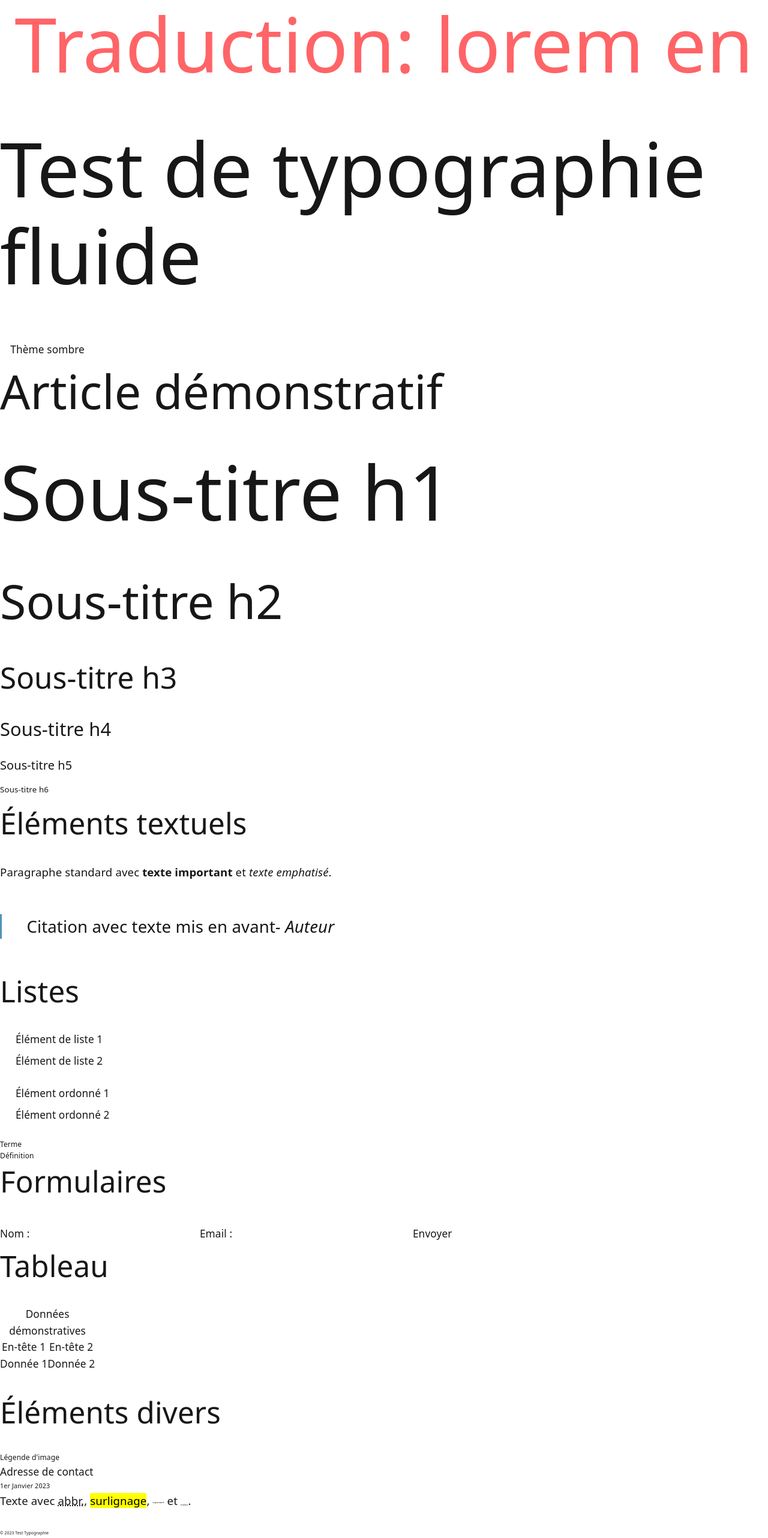
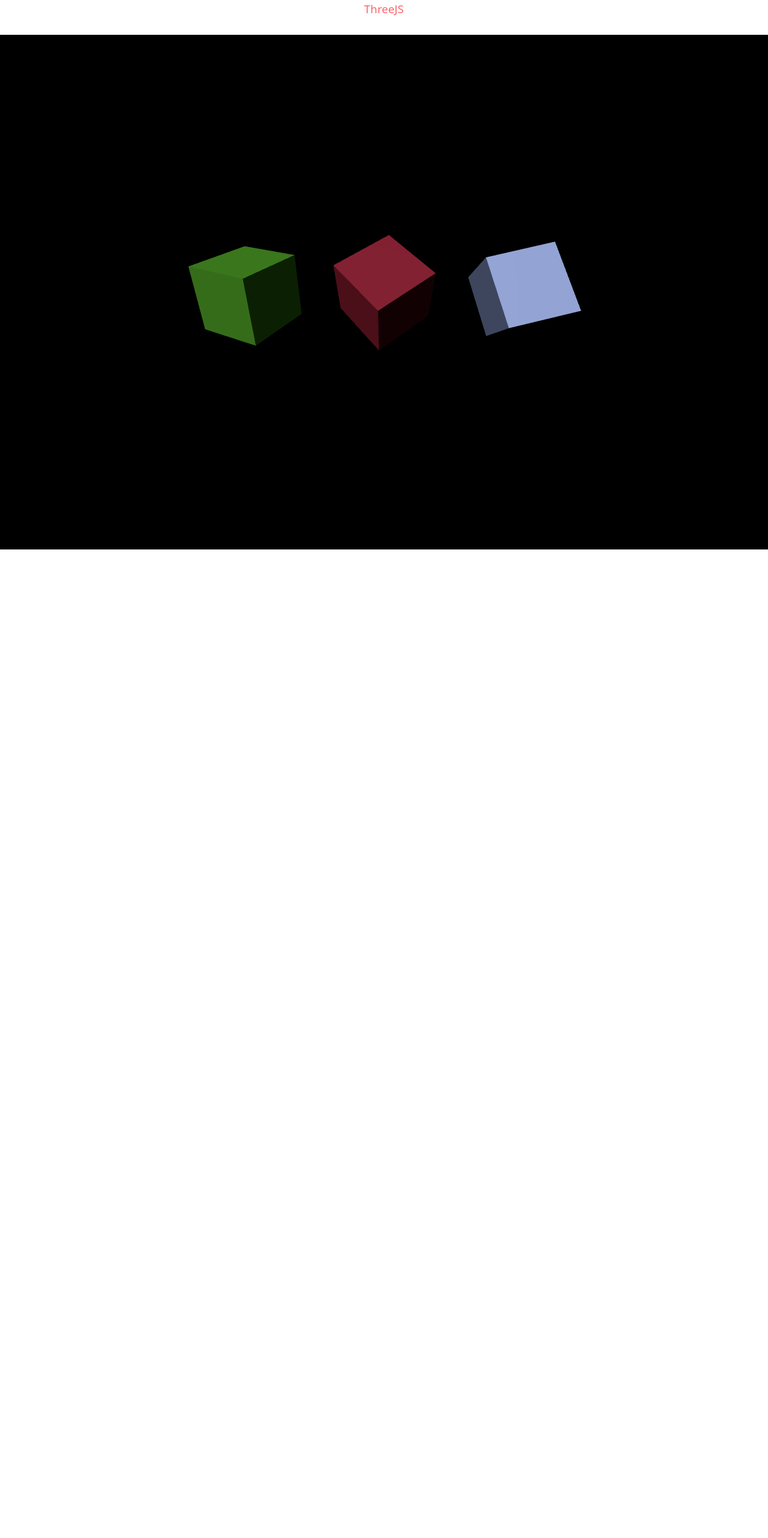
Before and after one commit to DoDesCadeaux/hargile_website, a Next.js app: page /en in a window 1280 px wide. Shown: the whole page at 60% size. After the commit the page ends 916 px from the top, so only its background shows below. Built offline with nearby package versions, Linux system fonts and the light colour scheme.

Commit message:
Creation de cube, animation cube, et aspect ratio update

```diff
--- a/src/app/[locale]/page.jsx
+++ b/src/app/[locale]/page.jsx
@@ -1,114 +1,13 @@
 "use client"
 
-
-import {useTranslations} from "next-intl";
-// import {Navbar} from "@/components/navbar";
+import TestThree from "@/components/testThree";
 
 export default function Home({}) {
-    const t = useTranslations();
 
     return (
         <div>
-            {/*<Navbar></Navbar>*/}
-
-            <header>
-                <h1 className={'text-center text-red-400'}>Traduction: {t('test')}</h1>
-                <h1>Test de typographie fluide</h1>
-                <nav>
-                    <button>Thème sombre</button>
-                </nav>
-            </header>
-
-            <main>
-                <article>
-                    <h2>Article démonstratif</h2>
-
-                    <section>
-                        <h1>Sous-titre h1</h1>
-                        <h2>Sous-titre h2</h2>
-                        <h3>Sous-titre h3</h3>
-                        <h4>Sous-titre h4</h4>
-                        <h5>Sous-titre h5</h5>
-                        <h6>Sous-titre h6</h6>
-                    </section>
-
-                    <section>
-                        <h3>Éléments textuels</h3>
-                        <p>Paragraphe standard avec <strong>texte important</strong> et <em>texte emphatisé</em>.
-                        </p>
-                        <blockquote>
-                            Citation avec texte mis en avant
-                            <cite>- Auteur</cite>
-                        </blockquote>
-                    </section>
-
-                    <section>
-                        <h3>Listes</h3>
-                        <ul>
-                            <li>Élément de liste 1</li>
-                            <li>Élément de liste 2</li>
-                        </ul>
-                        <ol>
-                            <li>Élément ordonné 1</li>
-                            <li>Élément ordonné 2</li>
-                        </ol>
-                        <dl>
-                            <dt>Terme</dt>
-                            <dd>Définition</dd>
-                        </dl>
-                    </section>
-
-                    <section>
-                        <h3>Formulaires</h3>
-                        <form>
-                            <label htmlFor="name">Nom :</label>
-                            <input type="text" id="name"/>
-
-                            <label htmlFor="email">Email :</label>
-                            <input type="email" id="email"/>
-
-                            <button type="submit">Envoyer</button>
-                        </form>
-                    </section>
-
-                    <section>
-                        <h3>Tableau</h3>
-                        <table>
-                            <caption>Données démonstratives</caption>
-                            <thead>
-                            <tr>
-                                <th>En-tête 1</th>
-                                <th>En-tête 2</th>
-                            </tr>
-                            </thead>
-                            <tbody>
-                            <tr>
-                                <td>Donnée 1</td>
-                                <td>Donnée 2</td>
-                            </tr>
-                            </tbody>
-                        </table>
-                    </section>
-
-                    <section>
-                        <h3>Éléments divers</h3>
-                        <figure>
-                            {/*<img src="" alt="Image exemple"/>*/}
-                            <figcaption>Légende d'image</figcaption>
-                        </figure>
-                        <address>Adresse de contact</address>
-                        <time dateTime="2023-01-01">1er Janvier 2023</time>
-                        <p>Texte avec <abbr
-                            title="Abbréviation">abbr.</abbr>, <mark>surlignage</mark>, <sup>exposant</sup> et <sub>indice</sub>.
-                        </p>
-                    </section>
-                </article>
-            </main>
-
-            <footer>
-                <small>© 2023 Test Typographie</small>
-            </footer>
-
+            <p className={"text-center text-red-400"}>ThreeJS</p>
+            <TestThree/>
         </div>
     );
 }
--- a/src/components/testThree.js
+++ b/src/components/testThree.js
@@ -1,18 +1,93 @@
 "use client";
 
-import { Canvas } from "@react-three/fiber";
-import { OrbitControls } from "@react-three/drei";
+import * as THREE from "three";
+import {useEffect} from "react";
+import {canvas} from "framer-motion/m";
+
+// Fonction utilitaire pour créer un cube
+function createCube(scene, geometry, color, positionX) {
+    const material = new THREE.MeshPhongMaterial({ color });
+    const cube = new THREE.Mesh(geometry, material);
+    cube.position.x = positionX;
+    scene.add(cube);
+    return cube;
+}
+
+// Fonction utilitaire pour configurer la lumière
+function createLight(scene) {
+    const light_color = 0xFFFFFF;
+    const intensity = 3;
+    const light = new THREE.DirectionalLight(light_color, intensity);
+    light.position.set(-1, 2, 4);
+    scene.add(light);
+}
+
+function resizeRendereToDisplaySize(actualWidth, actualHeight, renderer) {
+    const newWidth = window.innerWidth;
+    const newHeight = window.innerHeight;
+
+    const needResize = actualWidth !== newWidth || actualHeight !== newHeight;
+    if (needResize) {
+        renderer.setSize(newWidth, newHeight);
+    }
+
+    return needResize;
+}
 
 export default function TestThree() {
+    useEffect(() => {
+        console.log('WINDOW: ' + window.innerWidth)
+
+        const scene = new THREE.Scene();
+        let userWidth = window.innerWidth;
+        let userHeight = window.innerHeight;
+        const camera = new THREE.PerspectiveCamera(75, userWidth /
+            userHeight, 0.1, 1000);
+        const canvas = document.querySelector('#planet');
+
+        const renderer = new THREE.WebGLRenderer({antialias: true, canvas});
+        renderer.setSize(window.innerWidth, window.innerHeight);
+        document.body.appendChild(renderer.domElement);
+
+        //Initialiser la lumière
+        createLight(scene);
+
+        //Créer les cubes
+        const geometry = new THREE.BoxGeometry(1, 1, 1);
+        const cubes = [
+            createCube(scene, geometry, 0x448822, -2),
+            createCube(scene, geometry, 0x882233, 0),
+            createCube(scene, geometry, 0x99aadd, 2),
+        ]
+
+        camera.position.z = 5;
+
+        //Animation du cube
+        function animate() {
+            requestAnimationFrame(animate);
+
+            if (resizeRendereToDisplaySize(userWidth, userHeight, renderer)) {
+                const newUserWidth = window.innerWidth;
+                const newUserHeight = window.innerHeight;
+                camera.aspect = newUserWidth / newUserHeight;
+                camera.updateProjectionMatrix();
+            }
+
+            cubes.forEach((cube, ndx) => {
+                cube.rotation.x += 0.008 + ndx * 0.001;
+                cube.rotation.y += 0.008 + ndx * 0.001;
+            })
+            renderer.render(scene, camera);
+        }
+
+        animate();
+
+    }, [])
+
     return (
-        <Canvas style={{ width: "100vw", height: "50vh" }}>
-            <ambientLight />
-            <pointLight position={[10, 10, 10]} />
-            <mesh>
-                <boxGeometry args={[1, 1, 1]} />
-                <meshStandardMaterial color="hotpink" />
-            </mesh>
-            <OrbitControls />
-        </Canvas>
+        <div>
+            <canvas id={'planet'}></canvas>
+
+        </div>
     );
 }
```
Also changed, not shown: 1 other file (tests, documents, lock files or other folders).
